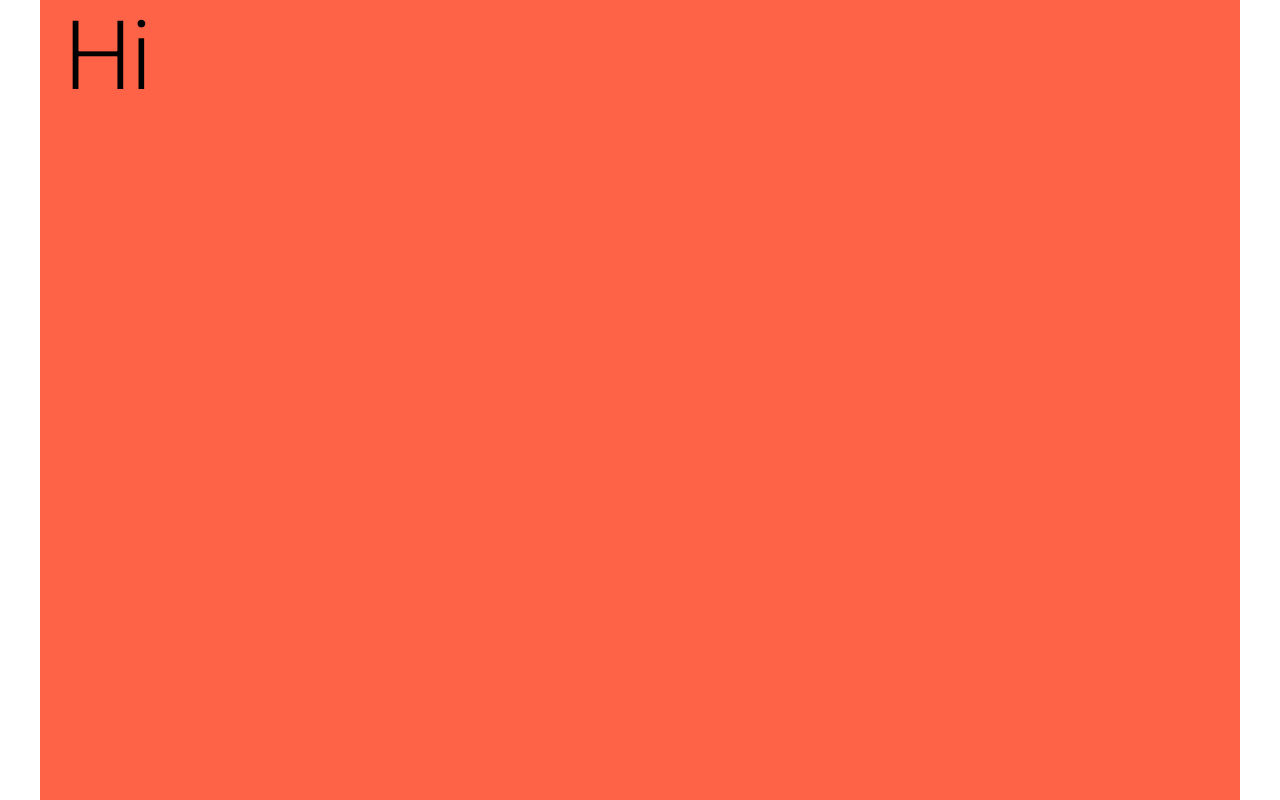
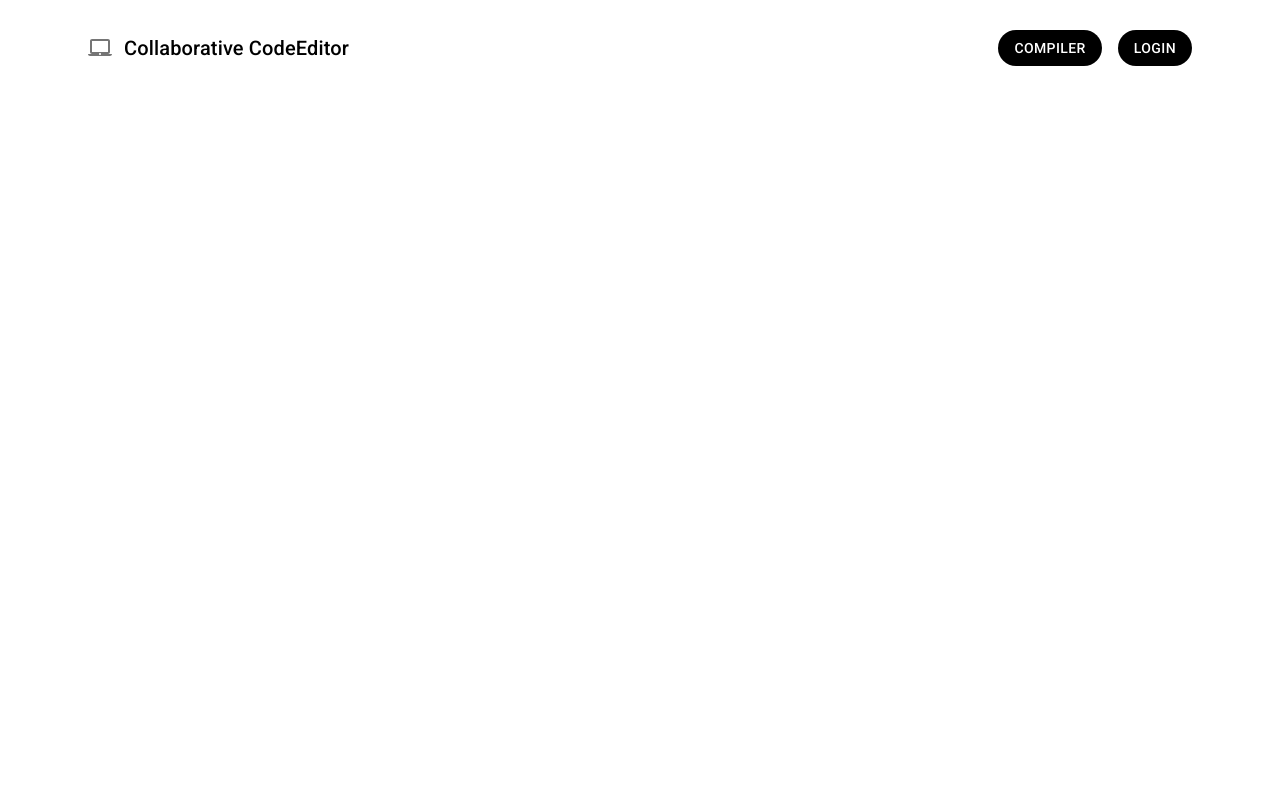
Before and after one commit to aadhil2k4/CodeBox, a React (Create React App) app in the folder frontend/: page / in a window 1280 px wide. Built offline with nearby package versions, Linux system fonts and the light colour scheme.

Commit message:
Added Navbar

```diff
--- a/frontend/src/components/Home.jsx
+++ b/frontend/src/components/Home.jsx
@@ -1,11 +1,12 @@
 import React from 'react'
-import { Container, Typography } from '@mui/material'
-//import Navbar from "./Navbar.jsx"
+import { Container } from '@mui/material'
+import Navbar from "./Navbar.jsx"
 
 const Home = () => {
   return (
-    <Container sx={{bgcolor: "tomato", height: "100vh"}}>
-      <Typography variant="h1">Hi</Typography>
+   <Container sx={{ height: "100vh"}}>
+      <Navbar />
+
     </Container>
   )
 }
--- a/frontend/src/components/Navbar.jsx
+++ b/frontend/src/components/Navbar.jsx
@@ -1,159 +1,58 @@
-import * as React from 'react';
-import AppBar from '@mui/material/AppBar';
-import Box from '@mui/material/Box';
-import Toolbar from '@mui/material/Toolbar';
-import IconButton from '@mui/material/IconButton';
-import Typography from '@mui/material/Typography';
-import Menu from '@mui/material/Menu';
-import MenuIcon from '@mui/icons-material/Menu';
-import Container from '@mui/material/Container';
-import Avatar from '@mui/material/Avatar';
-import Button from '@mui/material/Button';
-import Tooltip from '@mui/material/Tooltip';
-import MenuItem from '@mui/material/MenuItem';
-import AdbIcon from '@mui/icons-material/Adb';
+import React from "react";
+import {
+  AppBar,
+  Toolbar,
+  IconButton,
+  Typography,
+  Stack,
+  Button,
+} from "@mui/material";
+import LaptopMacIcon from "@mui/icons-material/LaptopMac";
 
-const pages = ['Products', 'Pricing', 'Blog'];
-const settings = ['Profile', 'Account', 'Dashboard', 'Logout'];
-
-function ResponsiveAppBar() {
-  const [anchorElNav, setAnchorElNav] = React.useState<null | HTMLElement>(null);
-  const [anchorElUser, setAnchorElUser] = React.useState<null | HTMLElement>(null);
-
-  const handleOpenNavMenu = (event: React.MouseEvent<HTMLElement>) => {
-    setAnchorElNav(event.currentTarget);
-  };
-  const handleOpenUserMenu = (event: React.MouseEvent<HTMLElement>) => {
-    setAnchorElUser(event.currentTarget);
-  };
-
-  const handleCloseNavMenu = () => {
-    setAnchorElNav(null);
-  };
-
-  const handleCloseUserMenu = () => {
-    setAnchorElUser(null);
-  };
-
+const Navbar = () => {
   return (
-    <AppBar position="static">
-      <Container maxWidth="xl">
-        <Toolbar disableGutters>
-          <AdbIcon sx={{ display: { xs: 'none', md: 'flex' }, mr: 1 }} />
-          <Typography
-            variant="h6"
-            noWrap
-            component="a"
-            href="#app-bar-with-responsive-menu"
+    <AppBar
+      position="static"
+      sx={{ bgcolor: "transparent", boxShadow: "none", paddingY: 2 }}
+    >
+      <Toolbar>
+        <IconButton size="large" edge="start" aria-label="logo">
+          <LaptopMacIcon />
+        </IconButton>
+        <Typography
+          variant="h6"
+          component="div"
+          sx={{ flexGrow: 1, color: "black" }}
+        >
+          Collaborative CodeEditor
+        </Typography>
+        <Stack direction="row" spacing={2}>
+          <Button
             sx={{
-              mr: 2,
-              display: { xs: 'none', md: 'flex' },
-              fontFamily: 'monospace',
-              fontWeight: 700,
-              letterSpacing: '.3rem',
-              color: 'inherit',
-              textDecoration: 'none',
+              color: "white",
+              bgcolor: "black",
+              borderRadius: "20px",
+              padding: "6px 16px",
+              "&:hover": { bgcolor: "grey" },
             }}
           >
-            LOGO
-          </Typography>
-
-          <Box sx={{ flexGrow: 1, display: { xs: 'flex', md: 'none' } }}>
-            <IconButton
-              size="large"
-              aria-label="account of current user"
-              aria-controls="menu-appbar"
-              aria-haspopup="true"
-              onClick={handleOpenNavMenu}
-              color="inherit"
-            >
-              <MenuIcon />
-            </IconButton>
-            <Menu
-              id="menu-appbar"
-              anchorEl={anchorElNav}
-              anchorOrigin={{
-                vertical: 'bottom',
-                horizontal: 'left',
-              }}
-              keepMounted
-              transformOrigin={{
-                vertical: 'top',
-                horizontal: 'left',
-              }}
-              open={Boolean(anchorElNav)}
-              onClose={handleCloseNavMenu}
-              sx={{ display: { xs: 'block', md: 'none' } }}
-            >
-              {pages.map((page) => (
-                <MenuItem key={page} onClick={handleCloseNavMenu}>
-                  <Typography sx={{ textAlign: 'center' }}>{page}</Typography>
-                </MenuItem>
-              ))}
-            </Menu>
-          </Box>
-          <AdbIcon sx={{ display: { xs: 'flex', md: 'none' }, mr: 1 }} />
-          <Typography
-            variant="h5"
-            noWrap
-            component="a"
-            href="#app-bar-with-responsive-menu"
+            Compiler
+          </Button>
+          <Button
             sx={{
-              mr: 2,
-              display: { xs: 'flex', md: 'none' },
-              flexGrow: 1,
-              fontFamily: 'monospace',
-              fontWeight: 700,
-              letterSpacing: '.3rem',
-              color: 'inherit',
-              textDecoration: 'none',
+              color: "white",
+              bgcolor: "black",
+              borderRadius: "20px",
+              padding: "6px 16px",
+              "&:hover": { bgcolor: "grey" },
             }}
           >
-            LOGO
-          </Typography>
-          <Box sx={{ flexGrow: 1, display: { xs: 'none', md: 'flex' } }}>
-            {pages.map((page) => (
-              <Button
-                key={page}
-                onClick={handleCloseNavMenu}
-                sx={{ my: 2, color: 'white', display: 'block' }}
-              >
-                {page}
-              </Button>
-            ))}
-          </Box>
-          <Box sx={{ flexGrow: 0 }}>
-            <Tooltip title="Open settings">
-              <IconButton onClick={handleOpenUserMenu} sx={{ p: 0 }}>
-                <Avatar alt="Remy Sharp" src="/static/images/avatar/2.jpg" />
-              </IconButton>
-            </Tooltip>
-            <Menu
-              sx={{ mt: '45px' }}
-              id="menu-appbar"
-              anchorEl={anchorElUser}
-              anchorOrigin={{
-                vertical: 'top',
-                horizontal: 'right',
-              }}
-              keepMounted
-              transformOrigin={{
-                vertical: 'top',
-                horizontal: 'right',
-              }}
-              open={Boolean(anchorElUser)}
-              onClose={handleCloseUserMenu}
-            >
-              {settings.map((setting) => (
-                <MenuItem key={setting} onClick={handleCloseUserMenu}>
-                  <Typography sx={{ textAlign: 'center' }}>{setting}</Typography>
-                </MenuItem>
-              ))}
-            </Menu>
-          </Box>
-        </Toolbar>
-      </Container>
+            Login
+          </Button>
+        </Stack>
+      </Toolbar>
     </AppBar>
   );
-}
-export default ResponsiveAppBar;
+};
+
+export default Navbar;
```
